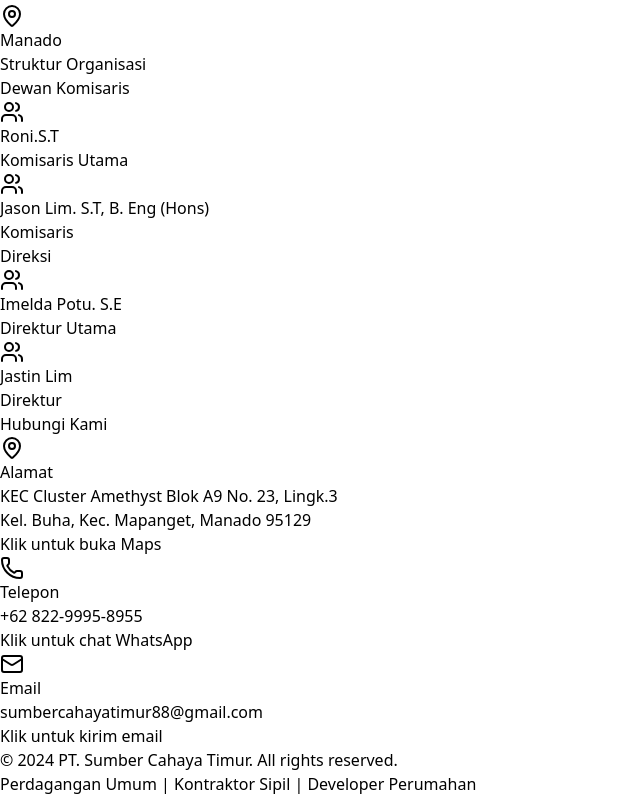
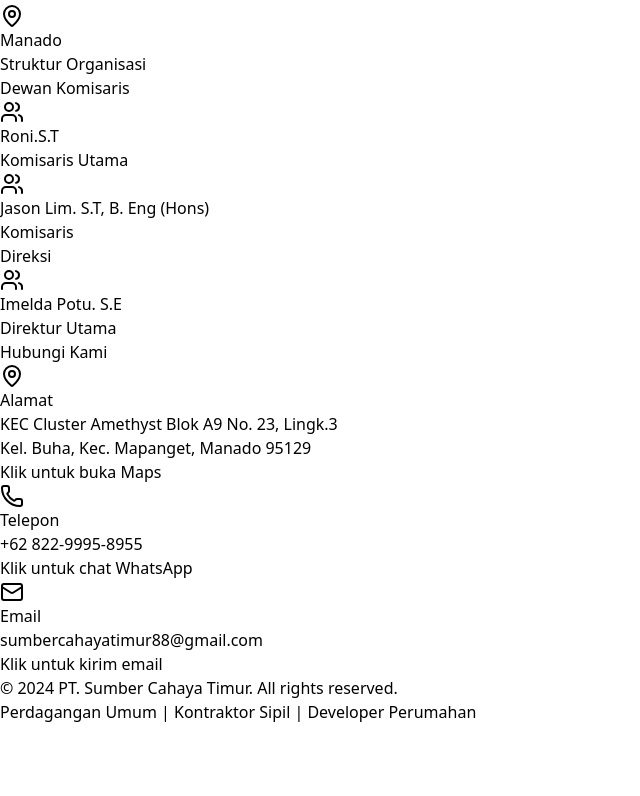
Before and after one commit to JazeL2304/sct-company-profile, a React (Vite) app: page / in a window 1280 px wide. Shown: the part 3413-4209 px from the top of the page, without its empty margins (0-640 px from the left). After the commit the page ends 4137 px from the top, so only its background shows below. Built offline with nearby package versions, Linux system fonts and the light colour scheme; the HTML template or start-up script is replaced by a standard one.

Commit message:
Revisi nama anggota direksi

```diff
--- a/src/sections/Organization.jsx
+++ b/src/sections/Organization.jsx
@@ -35,11 +35,6 @@ export default function Organization() {
                 <h5 className="font-bold text-gray-800">Imelda Potu. S.E</h5>
                 <p className="text-sm text-gray-600">Direktur Utama</p>
               </div>
-              <div className="bg-white rounded-lg p-4 text-center shadow">
-                <Users className="h-10 w-10 text-green-600 mx-auto mb-2" />
-                <h5 className="font-bold text-gray-800">Jastin Lim</h5>
-                <p className="text-sm text-gray-600">Direktur</p>
-              </div>
             </div>
           </div>
         </div>
```
